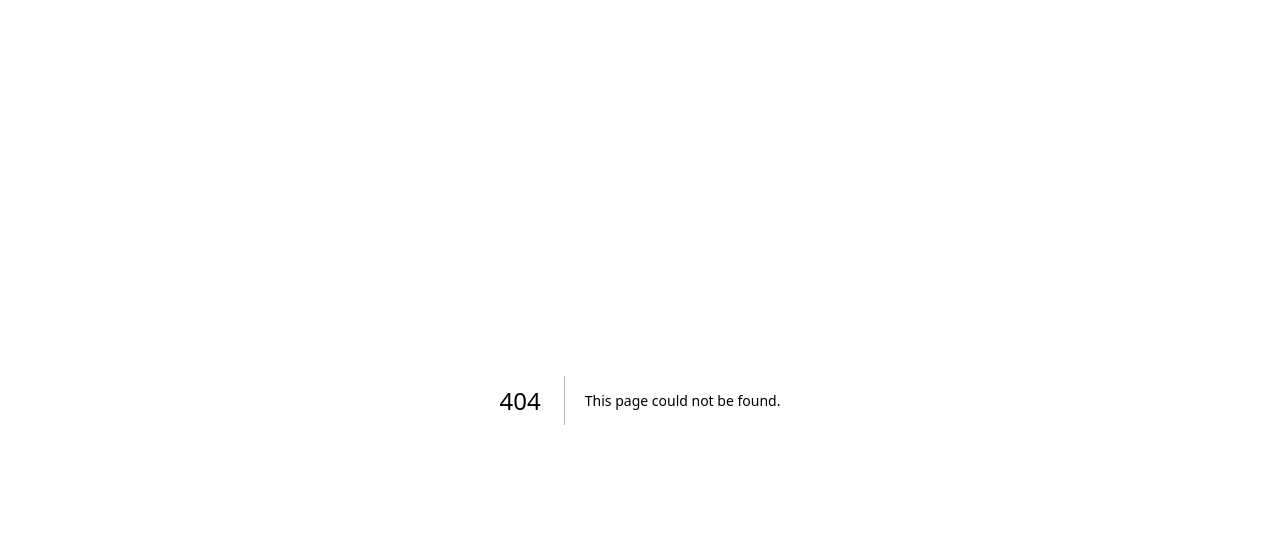
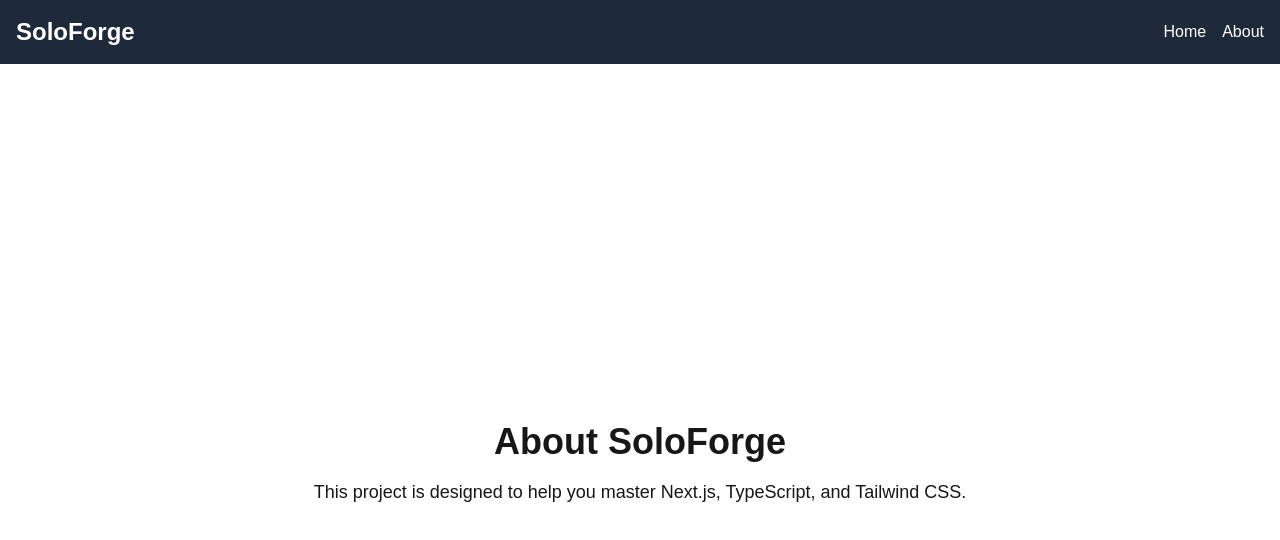
Before and after one commit to MeeknessJames/alx-project-0x02-setup, a Next.js app in the folder alx-project-0x02/: page /about in a window 1280 px wide. Before the commit this address had no page. Shown: the top 540 px of the page. Built offline with nearby package versions, Linux system fonts and the light colour scheme.

Commit message:
Implement basic routing with Home and About pages and navigation header

```diff
--- a/alx-project-0x02/components/layout/Header.tsx
+++ b/alx-project-0x02/components/layout/Header.tsx
@@ -1,21 +1,24 @@
-// components/layout/Header.tsx
 import Link from 'next/link';
 
 const Header = () => {
   return (
     <header className="bg-gray-800 text-white p-4">
       <nav className="container mx-auto flex justify-between items-center">
-        {}
-        <span className="text-2xl font-bold">SoloForge</span>
-        {}
+        <Link href="/" className="text-2xl font-bold">
+          SoloForge
+        </Link>
         <ul className="flex space-x-4">
           <li>
-            {}
-            <Link href="/" className="hover:text-gray-300">Home (temp)</Link>
+            <Link href="/home" className="hover:text-gray-300">
+              Home
+            </Link>
           </li>
           <li>
-            <Link href="/about" className="hover:text-gray-300">About (temp)</Link>
+            <Link href="/about" className="hover:text-gray-300">
+              About
+            </Link>
           </li>
+          {}
         </ul>
       </nav>
     </header>
--- /dev/null
+++ b/alx-project-0x02/pages/about.tsx
@@ -0,0 +1,22 @@
+// pages/about.tsx
+import Head from 'next/head';
+import Header from '../components/layout/Header';
+
+const AboutPage = () => {
+  return (
+    <div>
+      <Head>
+        <title>About Us</title>
+      </Head>
+      <Header /> { }
+      <main className="flex min-h-screen flex-col items-center justify-center p-24">
+        <h1 className="text-4xl font-bold">About SoloForge</h1>
+        <p className="mt-4 text-lg">
+          This project is designed to help you master Next.js, TypeScript, and Tailwind CSS.
+        </p>
+      </main>
+    </div>
+  );
+};
+
+export default AboutPage;
--- /dev/null
+++ b/alx-project-0x02/pages/home.tsx
@@ -0,0 +1,20 @@
+// pages/home.tsx
+import Head from 'next/head';
+import Header from '../components/layout/Header';
+
+const HomePage = () => {
+  return (
+    <div>
+      <Head>
+        <title>Home Page</title>
+      </Head>
+      <Header /> {}
+      <main className="flex min-h-screen flex-col items-center justify-center p-24">
+        <h1 className="text-4xl font-bold">This is the Home Page!</h1>
+        <p className="mt-4 text-lg">Welcome back to the main hub.</p>
+      </main>
+    </div>
+  );
+};
+
+export default HomePage;
```
